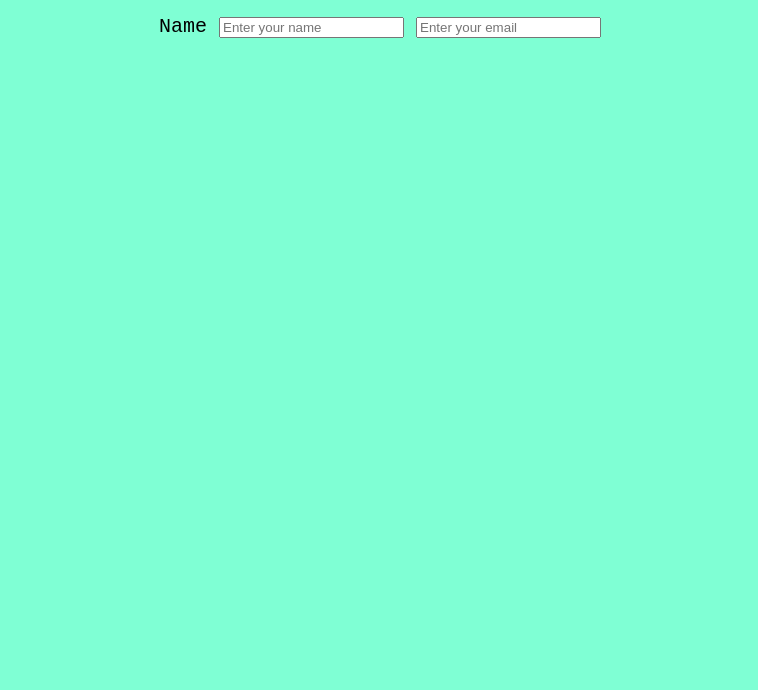
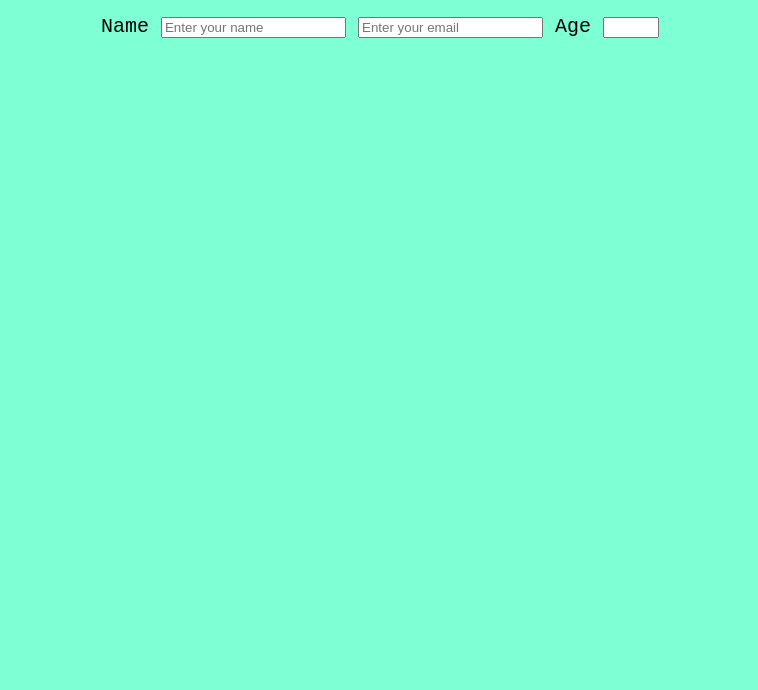
Before and after one commit to migcm06/microverse-trials-ebenezer-miguel, a plain HTML site: page microverseTrials-1/index.html in a window 1280 px wide. Shown: the part 110-800 px from the top of the page, without its empty margins (260-1018 px from the left). Drawn offline with Linux system fonts and the light colour scheme.

Commit message:
i added number input label

```diff
--- a/microverseTrials-1/index.html
+++ b/microverseTrials-1/index.html
@@ -17,6 +17,8 @@
 <input id="name" type="text" required placeholder="Enter your name"/>
 
 <input id="email" type="email" placeholder="Enter your email"/>
+<label for="number" id="number-label">Age</label>
+<input id="number" type="number" min="1" max="10" required place holder="Enter your Age">
 
 </form>
 
```
